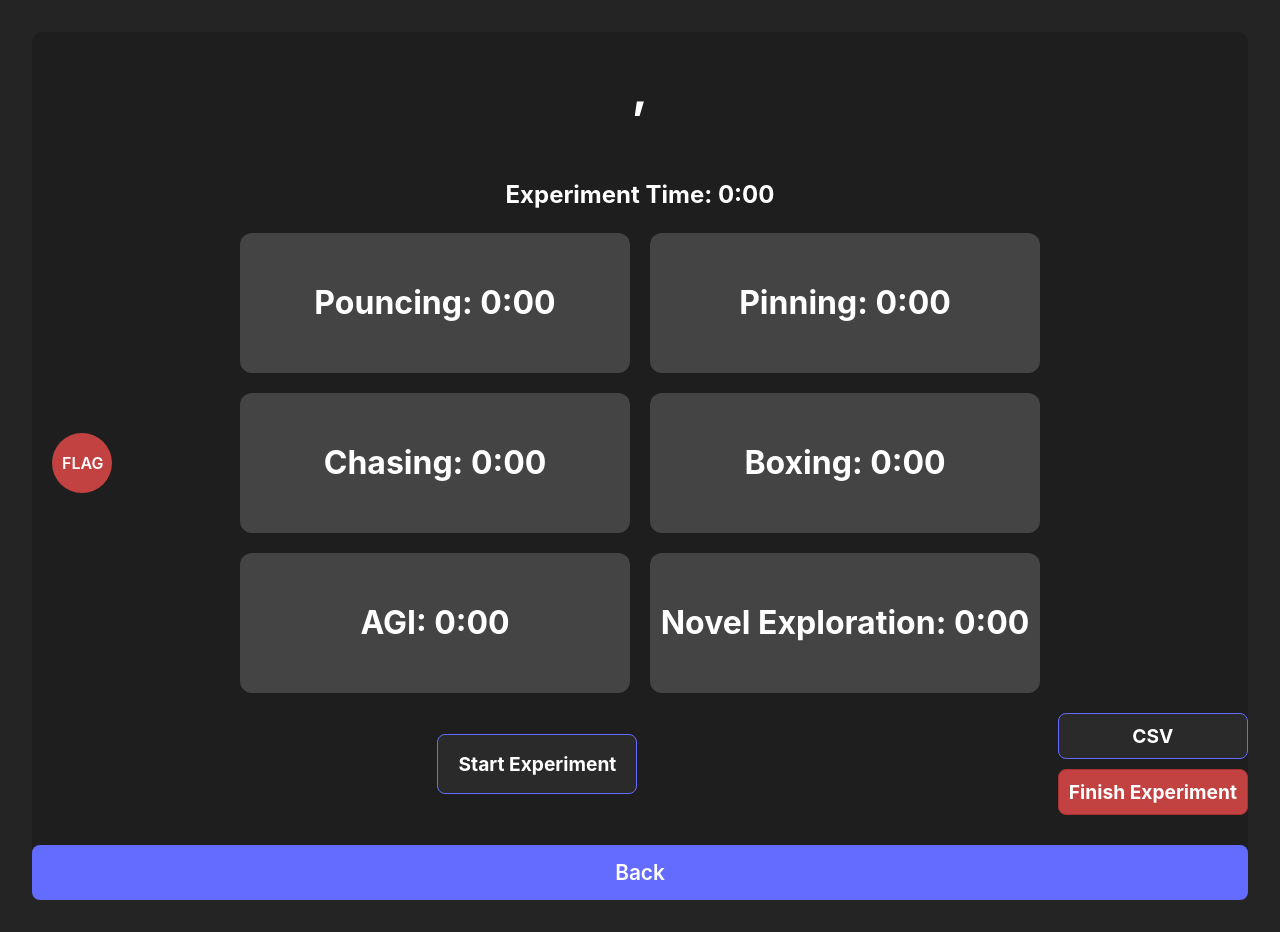
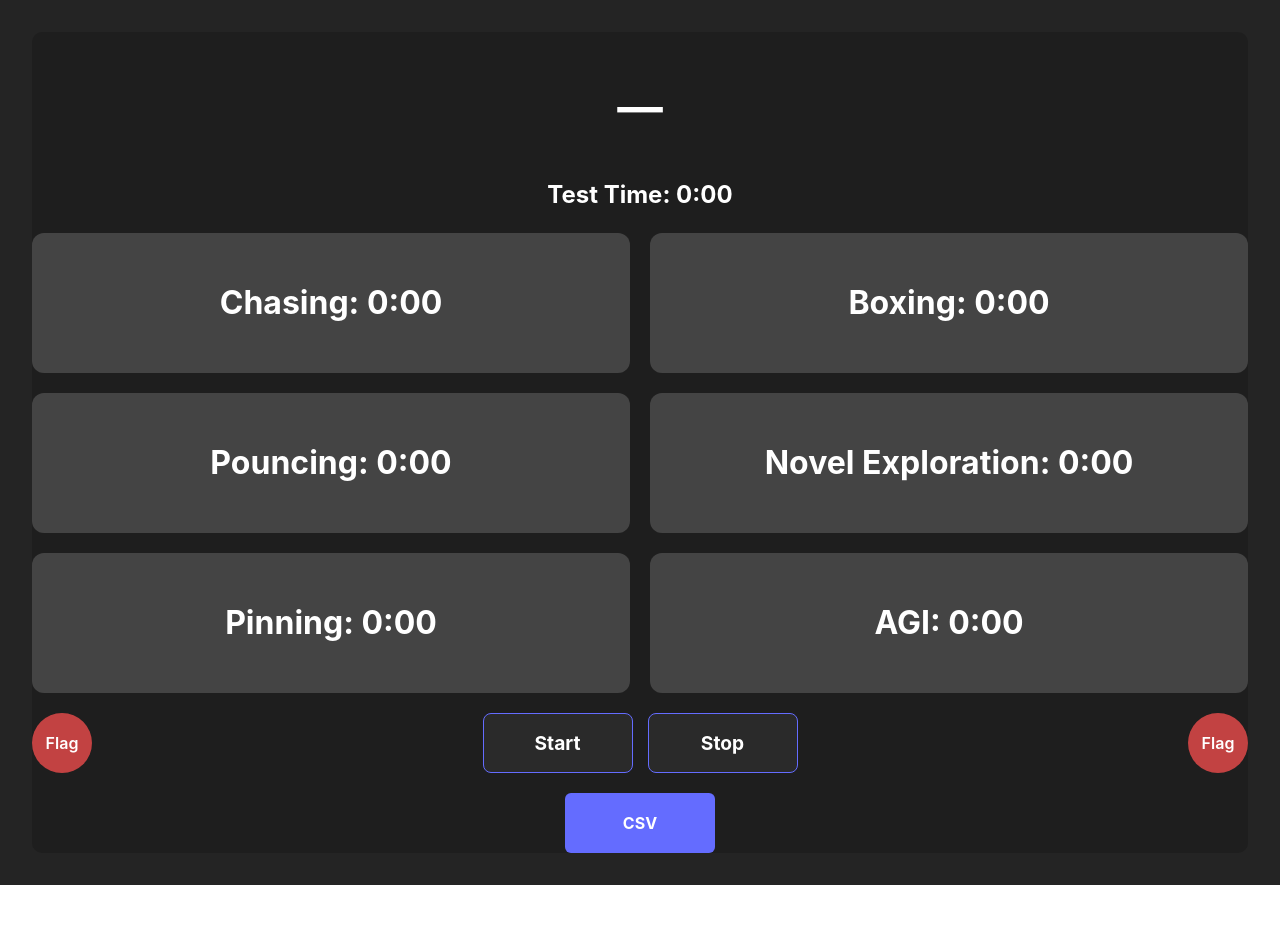
Before and after one commit to jwin-mm/Scoremate, a React (Vite) app: page /playmate/experiment in a window 1280 px wide. After the commit the page ends 885 px from the top, so only its background shows below. Built offline with nearby package versions, Linux system fonts and the light colour scheme.

Commit message:
Version 1.4

```diff
--- a/src/atoms.ts
+++ b/src/atoms.ts
@@ -7,6 +7,7 @@ export const formDataAtom = atom({
   ratNumber: '',
   experimentDate: new Date().toISOString().split('T')[0], // YYYY-MM-DD format
   flags: '',
+  note: '',
 });
 
 // Atom for timer states
--- a/src/components/ExperimentPage.css
+++ b/src/components/ExperimentPage.css
@@ -27,33 +27,6 @@
     width: 80%;
 }
 
-/* Main Buttons Container */
-.main-buttons {
-    display: flex;
-    align-items: center; /* Vertically aligns flag-button */
-    justify-content: center;
-    position: relative;
-    width: 100%;
-}
-
-/* Flag Button - Vertically Centered on the Left */
-.flag-button {
-    position: absolute;
-    left: 20px; /* Adjust distance from left edge */
-    top: 50%;
-    transform: translateY(-50%); /* Centers vertically */
-    width: 60px; /* Adjust button size */
-    height: 60px;
-    background-color: rgb(194, 66, 66);
-    border: none;
-    border-radius: 50%; /* Makes it circular */
-    cursor: pointer;
-}
-
-.flag-button:hover {
-    background-color: rgb(116, 33, 33);
-}
-
 /* Grid Layout - One Row Per Line */
 .grid-container {
     display: flex;
@@ -65,66 +38,46 @@
 
 /* Ensures each row has a single row of buttons */
 .grid-row {
-    display: flex;
-    justify-content: center;
+    display:flex;
+    justify-content: space-between;
     gap: 20px;
     width: 100%;
-    max-width: 800px; /* Prevents stretching too wide */
 }
 
-
-
-/* Small Button Row */
+/* Button Row - Ensures proper spacing */
 .button-row {
     display: flex;
     align-items: center;
-    gap: 15px;
+    justify-content: space-between; /* Space flag-buttons apart */
     width: 100%;
     margin-top: 20px;
     position: relative;
 }
 
-/* Center the Start Experiment button */
-.button-row .small-button:first-child {
-    margin: 0 auto;
+/* Flag Buttons - Positioned on the left & right edges */
+.flag-button {
+    width: 60px;
+    height: 60px;
+    background-color: rgb(194, 66, 66);
+    border: none;
+    border-radius: 50%; /* Makes it circular */
+    cursor: pointer;
 }
 
-/* Container for stacking CSV & Finish Experiment */
-.right-buttons-container {
-    display: flex;
-    flex-direction: column;
-    align-items: flex-end; /* Aligns them to the right */
-    gap: 10px;
+/* Hover effect for flag buttons */
+.flag-button:hover {
+    background-color: rgb(116, 33, 33);
 }
 
-.finish-button {
-    background-color: rgb(194, 66, 66) !important;
-    color: white !important;
-    border: 1px solid rgb(172, 50, 50) !important;
+/* Small Buttons Grouped in the Center */
+.small-buttons-container {
+    display: flex;
+    gap: 15px; /* Adjust spacing between buttons */
 }
 
-.finish-button:hover {
-    background-color: rgb(116, 33, 33) !important;
-}
-
-.finish-button:disabled {
-    background-color: #444 !important; /* Ensures consistency when disabled */
-    cursor: not-allowed;
-}
-
-/* Ensure it does not inherit unwanted styles from .small-button */
-.small-button:not(.finish-button) {
-    background-color: #2a2a2a;
-    border: 1px solid #646cff;
-}
-
-.small-button:not(.finish-button):hover {
-    background-color: #535bf2;
-}
-
+/* Small Buttons - Uniform Styling */
 .small-button {
-    flex: 1;
-    max-width: 200px;
+    width: 150px; /* Set a fixed width */
     height: 60px;
     font-size: 1.2rem;
     font-weight: bold;
@@ -136,28 +89,25 @@
     transition: background-color 0.3s ease-in-out;
 }
 
+/* Hover effect for small buttons */
 .small-button:hover {
     background-color: #535bf2;
 }
 
-.small-button:disabled {
-    background-color: #444;
-    cursor: not-allowed;
-}
-
-/* Back Button */
-.back-button {
-    margin-top: 30px;
-    font-size: 1.3rem;
-    padding: 15px 30px;
-    border: none;
+.csv-button {
+    width: 150px;
+    height: 60px;
+    font-size: 1.2rem;
+    font-weight: bold;
+    background-color: #2a2a2a;
+    color: white;
+    border: 1px solid #646cff;
     border-radius: 8px;
-    background-color: #646cff;
-    color: white;
+    margin-top: 20px;
     cursor: pointer;
     transition: background-color 0.3s ease-in-out;
 }
 
-.back-button:hover {
+.csv-button:hover {
     background-color: #535bf2;
 }
--- a/src/components/ExperimentPage.tsx
+++ b/src/components/ExperimentPage.tsx
@@ -12,7 +12,6 @@ const ExperimentPage: React.FC = () => {
   const [isTestStarted, setIsTestStarted] = useAtom(isTestStartedAtom);
   const [experimentTime, setExperimentTime] = useAtom(experimentTimeAtom);
   const [, setCsvData] = useAtom(csvDataAtom);
-  const [isExperimentFinished, setIsExperimentFinished] = useState(false);
 
   const navigate = useNavigate();
   const [experimentInterval, setExperimentInterval] = useState<NodeJS.Timeout | null>(null);
@@ -45,30 +44,6 @@ const ExperimentPage: React.FC = () => {
     };
   }, [isTestStarted]);
 
-  // Handle experiment timer (persisted with Jotai)
-  useEffect(() => {
-    if (isTestStarted) {
-      if (experimentInterval) clearInterval(experimentInterval);
-
-      const interval = setInterval(() => {
-        setExperimentTime((prev) => prev + 1);
-      }, 1000);
-      setExperimentInterval(interval);
-    } else {
-      if (experimentInterval) {
-        clearInterval(experimentInterval);
-        setExperimentInterval(null);
-      }
-    }
-
-    return () => {
-      if (experimentInterval) {
-        clearInterval(experimentInterval);
-      }
-    };
-  }, [isTestStarted]);
-
-
    // Handles individual Timer Button updates
    const handleTimeUpdate = (label: string, time: number, wasActivated: boolean) => {
     setTimers((prev) => ({ ...prev, [label]: time }));
@@ -82,23 +57,13 @@ const ExperimentPage: React.FC = () => {
     }
   };
 
-  const handleStartStop = () => {
-    if (isTestStarted) {
-      setIsTestStarted(false);
-    } else {
-      setExperimentTime(0); // Reset timer when starting a new experiment
+  const handleStart = () => {
     setIsTestStarted(true);
-    }
   };
 
-  const handleFinishExperiment = () => {
-    setIsExperimentFinished(true);
+  const handleStop = () => {
     setIsTestStarted(false);
-    if (experimentInterval) {
-      clearInterval(experimentInterval);
-      setExperimentInterval(null);
   }
-  };
 
   const handleFlagButton = () => {
     let newFlag = formatTime(experimentTime)
@@ -121,7 +86,6 @@ const ExperimentPage: React.FC = () => {
     ].map(row => row).join('\n'); // Ensure proper CSV formatting
 
     setCsvData(csvContent);
-    handleFinishExperiment(); // Ensure experiment stops when CSV is generated
     navigate('/csv-viewer');
   };
 
@@ -129,47 +93,38 @@ const ExperimentPage: React.FC = () => {
   return (
     <div className="experiment-container">
       <h1 className="experiment-title">
-        {formData?.testName}, {formData?.ratNumber}
+        {formData?.testName} _{formData?.note}_ {formData?.ratNumber}
       </h1>
 
       <div className="experiment-timer">
-        <h2>Experiment Time: {formatTime(experimentTime)}</h2>
+        <h2>Test Time: {formatTime(experimentTime)}</h2>
       </div>
 
-      <div className='main-buttons'>
-        <button className='flag-button' onClick={handleFlagButton}>
-          FLAG
-        </button>
       <div className="grid-container">
         <div className="grid-row">
-            <TimerButton label="Pouncing" onTimeUpdate={handleTimeUpdate} disabled={!isTestStarted || isExperimentFinished} />
-            <TimerButton label="Pinning" onTimeUpdate={handleTimeUpdate} disabled={!isTestStarted || isExperimentFinished} />
+          <TimerButton label="Chasing" onTimeUpdate={handleTimeUpdate} disabled={!isTestStarted} />
+          <TimerButton label="Boxing" onTimeUpdate={handleTimeUpdate} disabled={!isTestStarted} />
         </div>
         <div className="grid-row">
-            <TimerButton label="Chasing" onTimeUpdate={handleTimeUpdate} disabled={!isTestStarted || isExperimentFinished} />
-            <TimerButton label="Boxing" onTimeUpdate={handleTimeUpdate} disabled={!isTestStarted || isExperimentFinished} />
+          <TimerButton label="Pouncing" onTimeUpdate={handleTimeUpdate} disabled={!isTestStarted} />
+          <TimerButton label="Novel Exploration" onTimeUpdate={handleTimeUpdate} disabled={!isTestStarted} />
         </div>
         <div className="grid-row">
-            <TimerButton label="AGI" onTimeUpdate={handleTimeUpdate}disabled={!isTestStarted || isExperimentFinished} />
-            <TimerButton label="Novel Exploration" onTimeUpdate={handleTimeUpdate} disabled={!isTestStarted || isExperimentFinished} />
-          </div>
+          <TimerButton label="Pinning" onTimeUpdate={handleTimeUpdate} disabled={!isTestStarted} />
+          <TimerButton label="AGI" onTimeUpdate={handleTimeUpdate}disabled={!isTestStarted} />
         </div>
       </div>
 
 
       <div className="button-row">
-        <button className="small-button" onClick={handleStartStop}>
-          {isTestStarted ? 'Stop Experiment' : 'Start Experiment'}
-        </button>
-
-        {/* Container to stack CSV and Finish Experiment buttons */}
-        <div className="right-buttons-container">
-          <button className="small-button" onClick={generateCSV}>CSV</button>
-          <button className="small-button finish-button" onClick={handleFinishExperiment}>Finish Experiment</button>
+        <button className="flag-button" onClick={handleFlagButton}>Flag</button>
+        <div className="small-buttons-container">
+          <button className="small-button" onClick={handleStart}>Start</button>
+          <button className="small-button" onClick={handleStop}>Stop</button>
         </div>
+        <button className="flag-button" onClick={handleFlagButton}>Flag</button>
       </div>
-
-      <button className="back-button" onClick={() => navigate(-1)}>Back</button>
+      <button className="csv-button" onClick={generateCSV}>CSV</button>
     </div>
   );
 };
--- a/src/components/FormPage.tsx
+++ b/src/components/FormPage.tsx
@@ -18,7 +18,7 @@ const FormPage: React.FC = () => {
 
     // Find fields that are empty
     const emptyFields = Object.entries(formData)
-      .filter(([key, value]) => key !== 'flags' && value.trim() === '') // Exclude "flags"
+      .filter(([key, value]) => key !== 'flags' && key !== 'note' && value.trim() === '') // Exclude "flags"
       .map(([key]) => key);
 
     if (emptyFields.length > 0) {
@@ -47,6 +47,10 @@ const FormPage: React.FC = () => {
         <label>Rat Number:</label>
         <input name="ratNumber" value={formData.ratNumber} onChange={handleChange} />
       </div>
+      <div>
+        <label>Note:</label>
+        <input name="note" value={formData.note} onChange={handleChange} />
+      </div>
       <button type="submit">Start Experiment</button>
     </form>
   );
--- a/src/components/TimerButton.css
+++ b/src/components/TimerButton.css
@@ -9,7 +9,7 @@
     background-color: #646cff;
     color: white;
     cursor: pointer;
-    transition: background-color 0.3s ease-in-out;
+    transition: background-color;
 }
 
 .timer-button:hover {
--- a/src/components/TimerButton.tsx
+++ b/src/components/TimerButton.tsx
@@ -1,4 +1,4 @@
-import React, { useEffect, useState } from 'react';
+import React, { useState } from 'react';
 import './TimerButton.css';
 
 interface TimerButtonProps {
@@ -8,9 +8,9 @@ interface TimerButtonProps {
 }
 
 const TimerButton: React.FC<TimerButtonProps> = ({ label, onTimeUpdate, disabled }) => {
-  const [time, setTime] = useState<number>(0);
-  const [intervalId, setIntervalId] = useState<NodeJS.Timeout | null>(null);
-  const [isActive, setIsActive] = useState(false); // Track if the button is active
+  const [holdTime, setHoldTime] = useState<number>(0);
+  const [startTime, setStartTime] = useState<number | null>(null);
+  const [isActive, setIsActive] = useState(false);
 
   // Format the timer output as MM:SS
   const formatTime = (seconds: number): string => {
@@ -19,45 +19,34 @@ const TimerButton: React.FC<TimerButtonProps> = ({ label, onTimeUpdate, disabled
     return `${mins}:${secs < 10 ? '0' : ''}${secs}`;
   };
 
-  useEffect(() => {
-    if (disabled && intervalId) {
-      clearInterval(intervalId); // Stop the timer when isTestStarted becomes false
-      setIntervalId(null);
-      setIsActive(false);
-    }
-  }, [disabled]);
+  // Start timing when the user touches the button
+  const handleTouchStart = () => {
+    if (disabled || isActive) return;
+    setStartTime(Date.now());
+    setIsActive(true);
+  };
 
-  // Handle timer start/stop logic
-  const handleClick = () => {
-    if (disabled) return;
+  // Stop timing when the user lifts their finger
+  const handleTouchEnd = () => {
+    if (!isActive || startTime === null) return;
 
-    if (isActive) {
-      // Button is being deactivated → increment counter
-      clearInterval(intervalId!);
-      setIntervalId(null);
-      setIsActive(false);
-      onTimeUpdate(label, time, false); // wasActivated = false
-    } else {
-      // Button is being activated → start timer
-      const id = setInterval(() => {
-        setTime((prev) => {
-          const newTime = prev + 1;
-          onTimeUpdate(label, newTime, true); // wasActivated = true
-          return newTime;
-        });
-      }, 1000);
-      setIntervalId(id);
-      setIsActive(true);
-    }
+    const elapsedTime = Math.floor((Date.now() - startTime) / 1000); // Convert ms to sec
+    setHoldTime((prev) => prev + elapsedTime); // Accumulate total time
+    setStartTime(null);
+    setIsActive(false);
+
+    onTimeUpdate(label, holdTime + elapsedTime, false); // Update time when released
   };
 
   return (
     <button
       className={`timer-button ${isActive ? 'active' : ''}`}
-      onClick={handleClick}
+      onTouchStart={handleTouchStart}  // Mobile press
+      onTouchEnd={handleTouchEnd}      // Mobile release
+      onTouchCancel={handleTouchEnd}   // Ensures timer stops if touch is interrupted
       disabled={disabled}
     >
-      {label}: {formatTime(time)}
+      {label}: {formatTime(holdTime)}
     </button>
   );
 };
```
Lines whose indentation alone changed are shown as unchanged.
